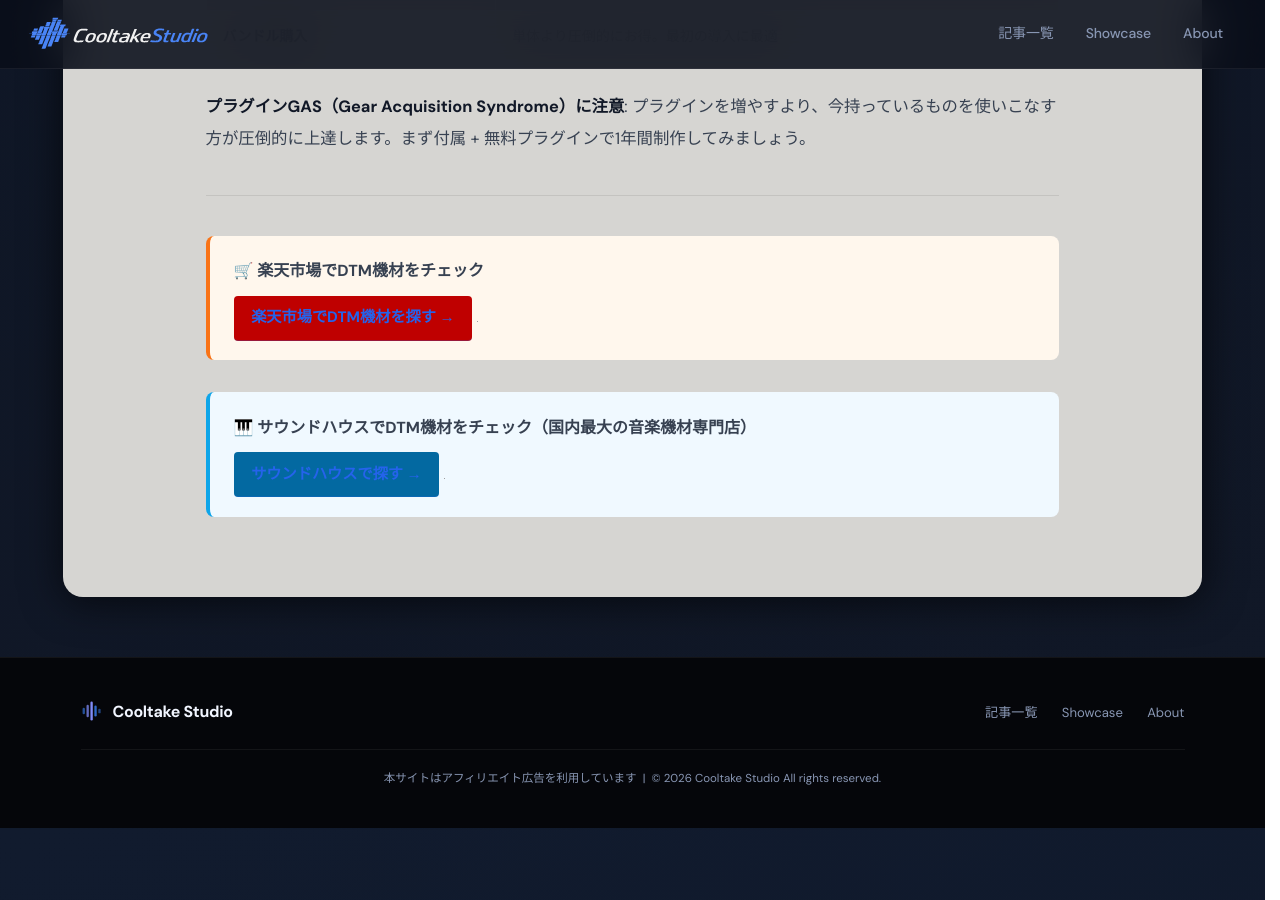
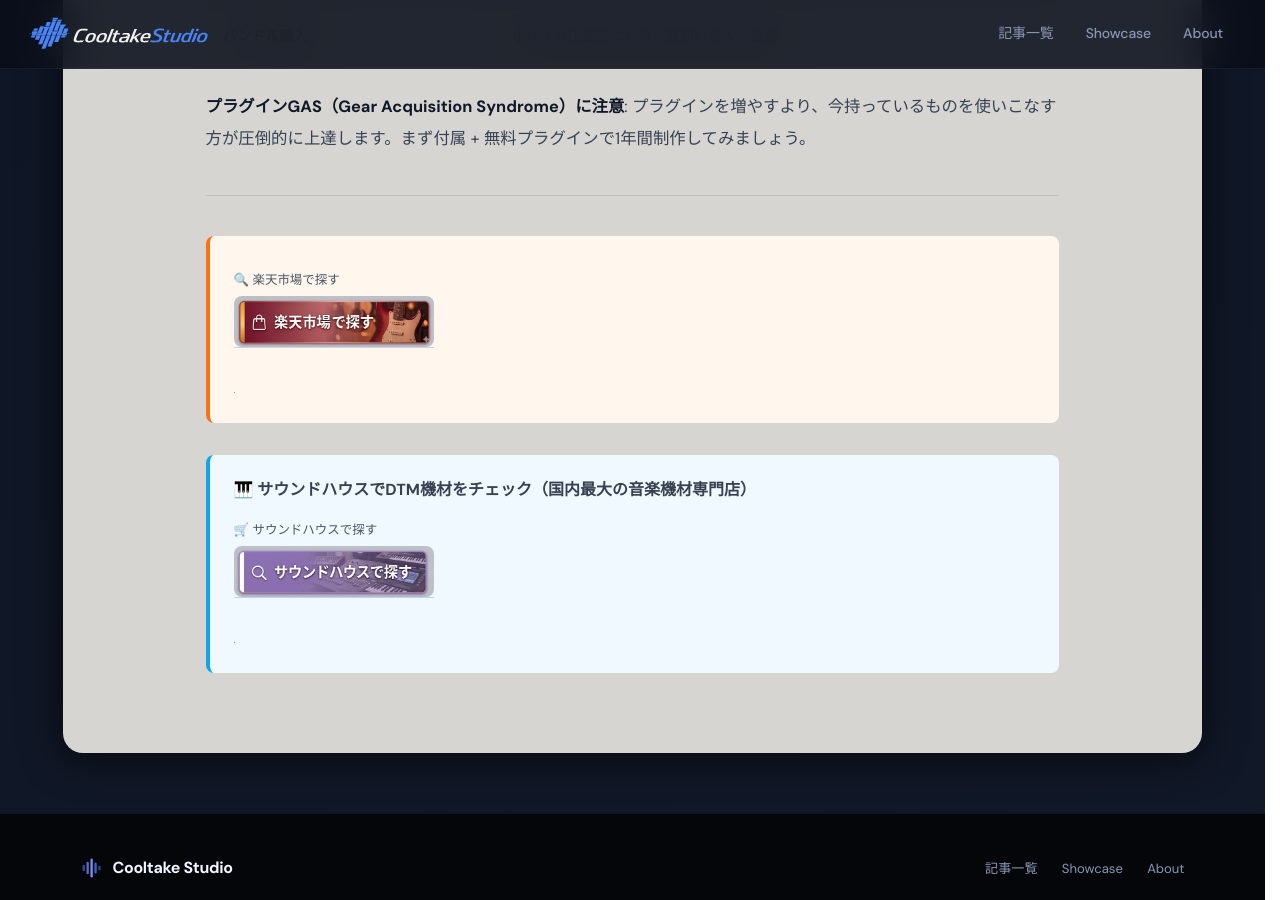
Before and after one commit to cooltake/cooltake-staging, a Jekyll site: the page built from _posts/2026-05-24-vst-plugin-guide.md, in a window 1280 px wide and 900 px high, scrolled down 4131 px. Built offline with Jekyll 4.4.1, drawn with Linux system fonts in a browser that asks for light colours; some web fonts are replaced; grey boxes are pictures that could not be loaded.

Commit message:
style: replace old CTA buttons with image buttons in 2026-05-24-vst-plugin-guide.md

```diff
--- a/_posts/2026-05-24-vst-plugin-guide.md
+++ b/_posts/2026-05-24-vst-plugin-guide.md
@@ -102,13 +102,14 @@
 ---
 
 <div style="margin:2rem 0;padding:1.2rem 1.5rem;background:#fff7ed;border-left:4px solid #f97316;border-radius:8px;">
-<p style="margin:0 0 .6rem;font-weight:bold;font-size:1rem;">&#x1F6D2; 楽天市場でDTM機材をチェック</p>
-<a href="https://hb.afl.rakuten.co.jp/hgc/0b15ddc7.28c5c9ed.0b15ddc8.5d23dd4d/?pc=https%3A%2F%2Fsearch.rakuten.co.jp%2Fsearch%2Fmall%2FDTM+%E9%9F%B3%E6%A5%BD%E5%88%B6%E4%BD%9C%2F" rel="nofollow" referrerpolicy="no-referrer-when-downgrade" style="display:inline-block;background:#bf0000;color:#fff;padding:.45rem 1.1rem;border-radius:4px;text-decoration:none;font-weight:bold;font-size:.95rem;">楽天市場でDTM機材を探す →</a>
+<div style="margin:.8rem 0;"><span style="display:block;font-size:.78rem;color:#4b5563;margin-bottom:3px;margin-top:6px;">🔍 楽天市場で探す</span>
+<a href="https://hb.afl.rakuten.co.jp/hgc/0b15ddc7.28c5c9ed.0b15ddc8.5d23dd4d/?pc=https%3A%2F%2Fsearch.rakuten.co.jp%2Fsearch%2Fmall%2FDTM+%E9%9F%B3%E6%A5%BD%E5%88%B6%E4%BD%9C%2F" rel="nofollow" referrerpolicy="no-referrer-when-downgrade" style="display:inline-block;text-decoration:none;"><img src="/assets/images/btn-rakuten.jpg" alt="楽天市場で探す" width="200" style="height:auto;border-radius:8px;display:block;"></a></div>
 <img src="//i.moshimo.com/af/i/impression?a_id=5565352&amp;p_id=54&amp;pc_id=54&amp;pl_id=616" width="1" height="1" style="border:none;" alt="" loading="lazy">
 </div>
 
 <div style="margin:2rem 0;padding:1.2rem 1.5rem;background:#f0f9ff;border-left:4px solid #0ea5e9;border-radius:8px;">
 <p style="margin:0 0 .6rem;font-weight:bold;font-size:1rem;">&#x1F3B9; サウンドハウスでDTM機材をチェック（国内最大の音楽機材専門店）</p>
-<a href="https://h.accesstrade.net/sp/cc?rk=01001xqc00os63&url=https%3A%2F%2Fwww.soundhouse.co.jp%2Fsearch%2Findex%2F%3Fsearch_all%3DDTM%2B%E3%82%BD%E3%83%95%E3%83%88%E3%82%A6%E3%82%A7%E3%82%A2" rel="nofollow" referrerpolicy="no-referrer-when-downgrade" style="display:inline-block;background:#0369a1;color:#fff;padding:.45rem 1.1rem;border-radius:4px;text-decoration:none;font-weight:bold;font-size:.95rem;">サウンドハウスで探す →</a>
+<div style="margin:.8rem 0;"><span style="display:block;font-size:.78rem;color:#4b5563;margin-bottom:3px;margin-top:6px;">🛒 サウンドハウスで探す</span>
+<a href="https://h.accesstrade.net/sp/cc?rk=01001xqc00os63&url=https%3A%2F%2Fwww.soundhouse.co.jp%2Fsearch%2Findex%2F%3Fsearch_all%3DDTM%2B%E3%82%BD%E3%83%95%E3%83%88%E3%82%A6%E3%82%A7%E3%82%A2" rel="nofollow" referrerpolicy="no-referrer-when-downgrade" style="display:inline-block;text-decoration:none;"><img src="/assets/images/btn-soundhouse.jpg" alt="サウンドハウスで探す" width="200" style="height:auto;border-radius:8px;display:block;"></a></div>
 <img src="https://h.accesstrade.net/sp/rr?rk=01001xqc00os63" width="1" height="1" border="0" alt="" loading="lazy">
 </div>
```
